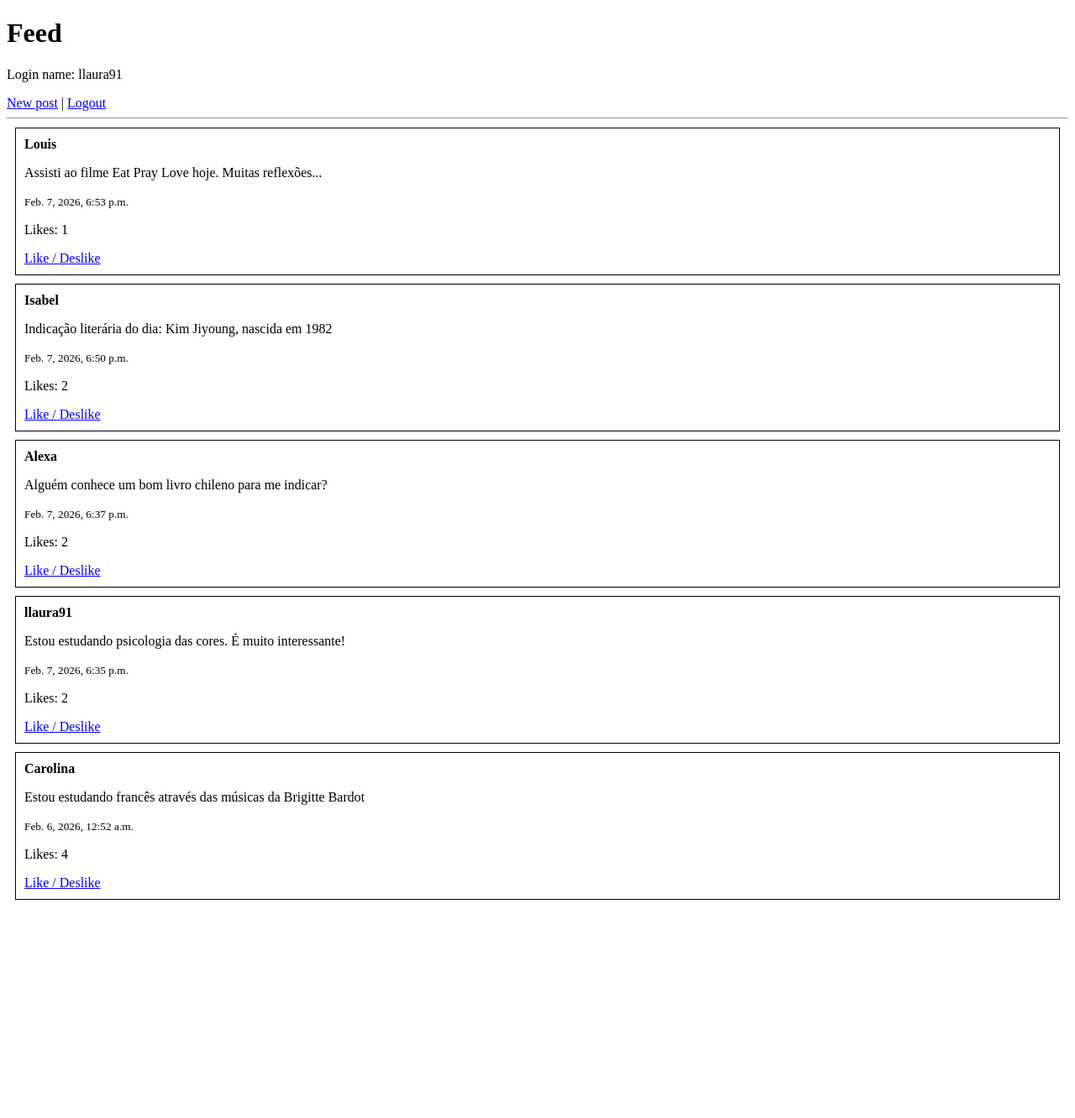
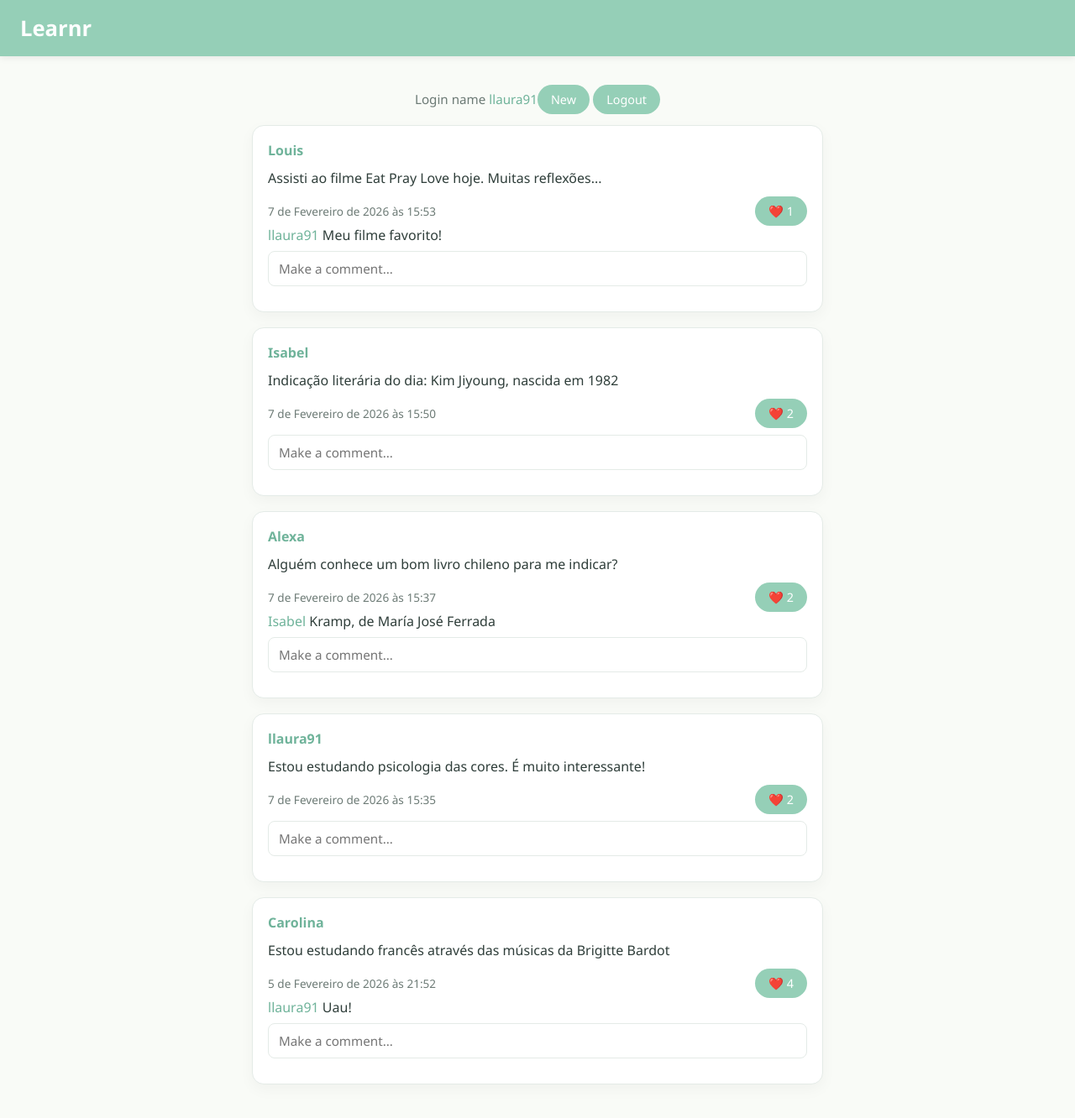
Before and after one commit to llaura91/Learnr, a Django app: page / in a window 1280 px wide. Shown: the whole page at 84% size. Before the commit the page ends 1072 px from the top, so only its background shows below. Run offline with Django 5.2, Linux system fonts and the light colour scheme; a user stored in the database is signed in; data comes from the database, SQL or seed files in the repository; both versions use the stored data as it was after the commit.

Commit message:
Primeiro commit

```diff
--- a/core/admin.py
+++ b/core/admin.py
@@ -1,4 +1,8 @@
 from django.contrib import admin
 from .models import Post
+from .models import Seguidor
+from .models import Comentario
 
 admin.site.register(Post)
+admin.site.register(Seguidor)
+admin.site.register(Comentario)
--- a/core/models.py
+++ b/core/models.py
@@ -1,5 +1,16 @@
 from django.db import models
 from django.contrib.auth.models import User
+
+class Perfil(models.Model):
+    usuario = models.OneToOneField(User, on_delete=models.CASCADE, related_name="perfil")
+    bio = models.TextField(max_length=500, blank=True, default="")
+    foto = models.ImageField(upload_to="fotos_perfil/", null=True, blank=True)
+    criado_em = models.DateTimeField(auto_now_add=True)
+    atualizado_em = models.DateTimeField(auto_now=True)
+
+    def __str__(self):
+        return f"Perfil de {self.usuario.username}"
+
 
 class Post(models.Model):
     autor = models.ForeignKey(User, on_delete=models.CASCADE)
@@ -7,8 +18,29 @@ class Post(models.Model):
     criado_em = models.DateTimeField(auto_now_add=True)
     curtidas = models.ManyToManyField(User, related_name="curtidas", blank=True)
 
+    def __str__(self):
+        return f"{self.autor} - {self.texto[:20]}..."
+
     def total_curtidas(self):
         return self.curtidas.count()
 
+
+class Seguidor(models.Model):
+    seguidor = models.ForeignKey(User, on_delete=models.CASCADE, related_name="seguindo")
+    seguindo = models.ForeignKey(User, on_delete=models.CASCADE, related_name="seguidores")
+
+    class Meta:
+        unique_together = ('seguidor', 'seguindo')
+
     def __str__(self):
-        return f"{self.autor} - {self.texto[:20]}..."
+        return f"{self.seguidor} segue {self.seguindo}"
+
+
+class Comentario(models.Model):
+    autor = models.ForeignKey(User, on_delete=models.CASCADE)
+    post = models.ForeignKey(Post, on_delete=models.CASCADE, related_name="comentarios")
+    texto = models.TextField()
+    criado_em = models.DateTimeField(auto_now_add=True)
+
+    def __str__(self):
+        return f"Comment by {self.autor}"
--- /dev/null
+++ b/core/static/estilo.css
@@ -0,0 +1,204 @@
+:root {
+    --verde-principal: #95CFB7;
+    --verde-escuro: #6fb39a;
+    --amarelo-suave: #FFF7BD;
+    --fundo: #f9fbf7;
+    --card: #ffffff;
+    --texto-principal: #2f3e3a;
+    --texto-secundario: #6c7a75;
+    --borda: #e4ebe7;
+}
+
+
+* {
+    margin: 0;
+    padding: 0;
+    box-sizing: border-box;
+    font-family: "Segoe UI", Roboto, sans-serif;
+}
+
+body {
+    background: var(--fundo);
+    color: var(--texto-principal);
+}
+
+
+header {
+    background: var(--verde-principal);
+    padding: 16px 24px;
+    box-shadow: 0 2px 8px rgba(0,0,0,0.08);
+    position: sticky;
+    top: 0;
+    z-index: 10;
+}
+
+header h1 {
+    color: white;
+    font-size: 1.6rem;
+    font-weight: 600;
+}
+
+
+.container {
+    max-width: 720px;
+    margin: 40px auto;
+    padding: 0 20px;
+    justify-content: center;
+}
+
+
+.user-bar {
+    display: flex;
+    justify-content: center;
+    align-items: center;
+    margin-bottom: 20px;
+}
+
+.user-info {
+    color: var(--texto-secundario);
+    font-size: 0.95rem;
+}
+
+
+.button {
+    background: var(--verde-principal);
+    color: white;
+    padding: 8px 16px;
+    border-radius: 999px;
+    text-decoration: none;
+    font-size: 0.9rem;
+    font-weight: 500;
+    border: none;
+    cursor: pointer;
+    transition: 0.2s ease;
+}
+
+.button:hover {
+    background: var(--verde-escuro);
+}
+
+
+.post {
+    background: var(--card);
+    border-radius: 14px;
+    padding: 18px;
+    margin-bottom: 18px;
+    border: 1px solid var(--borda);
+    box-shadow: 0 6px 18px rgba(0,0,0,0.04);
+    transition: transform 0.15s ease, box-shadow 0.15s ease;
+}
+
+.post:hover {
+    transform: translateY(-2px);
+    box-shadow: 0 10px 24px rgba(0,0,0,0.06);
+}
+
+.post-header {
+    font-weight: 600;
+    color: var(--verde-escuro);
+    margin-bottom: 6px;
+}
+
+.post-header a {
+    color: var(--verde-escuro);
+    text-decoration: none;
+    font-weight: 600;
+    cursor: pointer;
+}
+
+.post-header a:hover {
+    color: var(--verde-principal);
+    text-decoration: underline;
+}
+
+.post-text {
+    font-size: 1rem;
+    margin: 10px 0;
+    line-height: 1.5;
+}
+
+.post-footer {
+    display: flex;
+    justify-content: space-between;
+    align-items: center;
+    font-size: 0.85rem;
+    color: var(--texto-secundario);
+    margin-top: 10px;
+}
+
+
+.form-card {
+    background: var(--card);
+    padding: 24px;
+    border-radius: 14px;
+    border: 1px solid var(--borda);
+    box-shadow: 0 6px 18px rgba(0,0,0,0.04);
+    max-width: 420px;
+    margin: 60px auto;
+}
+
+.form-card h2 {
+    margin-bottom: 15px;
+}
+
+input, textarea {
+    width: 100%;
+    padding: 10px 12px;
+    margin-bottom: 12px;
+    border-radius: 8px;
+    border: 1px solid var(--borda);
+    font-size: 0.95rem;
+}
+
+textarea {
+    min-height: 90px;
+    resize: vertical;
+}
+
+
+a {
+    color: var(--verde-escuro);
+    text-decoration: none;
+    font-weight: 500;
+}
+
+a:hover {
+    text-decoration: underline;
+}
+
+
+.profile-header {
+    text-align: center;
+    margin-bottom: 60px;
+}
+
+.profile-header h2 {
+    font-size: 1.8rem;
+    margin-bottom: 40px;
+    color: var(--texto-principal);
+}
+
+.profile-header .bio {
+    font-size: 1rem;
+    color: var(--texto-secundario);
+    line-height: 1.6;
+    margin-bottom: 48px;
+    max-width: 500px;
+    margin-left: auto;
+    margin-right: auto;
+}
+
+.seguidor-info {
+    font-size: 0.95rem;
+    color: var(--texto-secundario);
+    margin-bottom: 48px;
+}
+
+.profile-actions {
+    text-align: center;
+    margin-bottom: 60px;
+}
+
+.profile-actions .button {
+    display: inline-block;
+}
--- a/core/templates/feed.html
+++ b/core/templates/feed.html
@@ -1,35 +1,76 @@
 <!DOCTYPE html>
 <html>
 <head>
-    <title> Learnr </title>
+    <meta charset="utf-8">
+    <meta name="viewport" content="width=device-width, initial-scale=1.0">
+    <title>Feed - Learnr</title>
+    {% load static %}
+    <link rel="stylesheet" href="{% static 'estilo.css' %}">
 </head>
 <body>
-    <h1> Feed</h1>
+    <header>
+        <h1>Learnr</h1>
+    </header>
+
+    <div class="container">
+
+        <div class="user-bar">
+            {% if user.is_authenticated %}
+                <div class="user-info">
+                    Login name <strong><a href="{% url 'profile' user.id %}">{{ user.username }}</a></strong>
+                </div>
+                <div>
+                    <a class="button" href="/criar/">New</a>
+                    <a class="button" href="/logout/">Logout</a>
+                </div>
+            {% else %}
+                <div>
+                    <a class="button" href="/login/">Login</a>
+                    <a class="button" href="/cadastro/">Register</a>
+                </div>
+            {% endif %}
+        </div>
+
+        {% for post in posts %}
+            <div class="post">
+                <div class="post-header">
+                    <a href="{% url 'profile' post.autor.id %}">{{ post.autor }}</a>
+                </div>
+
+                <div class="post-text">
+                    {{ post.texto }}
+                </div>
+
+                <div class="post-footer">
+                    <span>{{ post.criado_em }}</span>
 
                     {% if user.is_authenticated %}
-        <p>Login name: {{ user.username }}</p>
-        <a href="/criar/">New post</a> |
-        <a href="/logout/">Logout</a>
+                        <a class="button" href="{% url 'like_post' post.id %}">
+                            ❤️ {{ post.curtidas.count }}
+                        </a>
                     {% else %}
-        <a href="/login/">Login</a> |
-        <a href="/cadastro/">Registration</a>
+                        <span>❤️ {{ post.curtidas.count }}</span>
                     {% endif %}
+                </div>
 
-    <hr>
-
-    {% for post in posts %}
-        <div style="border:1px solid black; margin:10px; padding:10px;">
-            <strong>{{ post.autor }}</strong>
-            <p>{{ post.texto }}</p>
-            <small>{{ post.criado_em }}</small>
-            <p>Likes: {{ post.total_curtidas }}</p>
+                <div class="comments-section">
+                    {% for comentario in post.comentarios.all %}
+                        <p>
+                            <a href="{% url 'profile' comentario.autor.id %}"">{{ comentario.autor }}</a> {{ comentario.texto }}
+                        </p>
+                    {% endfor %}
 
                     {% if user.is_authenticated %}
-                <a href="/curtir/{{ post.id }}/">Like / Deslike</a>
+                        <form method="post" action="{% url 'coment_post' post.id %}" style="margin-top: 8px;">
+                            {% csrf_token %}
+                            <input type="text" name="texto" placeholder="Make a comment..."">
+                        </form>
                     {% endif %}
                 </div>
+            </div>
         {% empty %}
-        <p>No post yet.</p>
+            <p>No posts yet.</p>
         {% endfor %}
+    </div>
 </body>
 </html>
--- a/core/urls.py
+++ b/core/urls.py
@@ -8,4 +8,8 @@ urlpatterns = [
     path("logout/", views.logout_view, name="logout"),
     path("criar/", views.criar_post, name="create_post"),
     path("curtir/<int:post_id>/", views.curtir_post, name="like_post"),
+    path("perfil/<int:user_id>/", views.perfil, name="profile"),
+    path("editar-perfil/", views.editar_perfil, name="edit_profile"),
+    path("seguir/<int:user_id>/", views.seguir_usuario, name="follow_user"),
+    path("comentar/<int:post_id>/", views.comentar_post, name="coment_post"),
 ]
--- a/core/views.py
+++ b/core/views.py
@@ -2,7 +2,7 @@ from django.shortcuts import render, redirect, get_object_or_404
 from django.contrib.auth import login, logout, authenticate
 from django.contrib.auth.models import User
 from django.contrib.auth.decorators import login_required
-from .models import Post
+from .models import Post, Seguidor, Comentario, Perfil
 
 
 def feed(request):
@@ -16,7 +16,7 @@ def cadastro(request):
         password = request.POST["password"]
 
         if User.objects.filter(username=username).exists():
-            return render(request, "cadastro.html", {"erro": "User already exists"})
+            return render(request, "cadastro.html", {"erro": "Username taken"})
 
         user = User.objects.create_user(username=username, password=password)
         login(request, user)
@@ -66,12 +66,75 @@ def curtir_post(request, post_id):
 
     return redirect("feed")
 
+
 @login_required
-def excluir_post(request, post_id):
+def seguir_usuario(request, user_id):
+    usuario = get_object_or_404(User, id=user_id)
+
+    if usuario != request.user:
+        relacao = Seguidor.objects.filter(seguidor=request.user, seguindo=usuario)
+
+        if relacao.exists():
+            relacao.delete()
+        else:
+            Seguidor.objects.create(seguidor=request.user, seguindo=usuario)
+
+    return redirect("profile", user_id=user_id)
+
+
+def perfil(request, user_id):
+    usuario = get_object_or_404(User, id=user_id)
+    posts = Post.objects.filter(autor=usuario).order_by("-criado_em")
+
+    seguidores = Seguidor.objects.filter(seguindo=usuario).count()
+    seguindo = Seguidor.objects.filter(seguidor=usuario).count()
+
+    seguindo_usuario = False
+    if request.user.is_authenticated:
+        seguindo_usuario = Seguidor.objects.filter(
+            seguidor=request.user,
+            seguindo=usuario
+        ).exists()
+
+    perfil, _ = Perfil.objects.get_or_create(usuario=usuario)
+
+    context = {
+        "usuario": usuario,
+        "perfil": perfil,
+        "posts": posts,
+        "seguidores": seguidores,
+        "seguindo": seguindo,
+        "seguindo_usuario": seguindo_usuario,
+    }
+
+    return render(request, "perfil.html", context)
+
+
+@login_required
+def editar_perfil(request):
+    perfil, _ = Perfil.objects.get_or_create(usuario=request.user)
+
+    if request.method == "POST":
+        bio = request.POST.get("bio", "")
+        perfil.bio = bio
+
+        perfil.save()
+        return redirect("profile", user_id=request.user.id)
+
+    context = {"perfil": perfil}
+    return render(request, "editar_perfil.html", context)
+
+
+@login_required
+def comentar_post(request, post_id):
     post = get_object_or_404(Post, id=post_id)
 
-    if request.user == post.autor:
-        post.delete()
-        return redirect("feed")
-    else:
-        return render(request, "feed.html", {"erro": "You cannot delete this post."})
+    if request.method == "POST":
+        texto = request.POST["texto"]
+        Comentario.objects.create(
+            autor=request.user,
+            post=post,
+            texto=texto
+        )
+
+    return redirect("feed")
```
Also changed, not shown: core/templates/cadastro.html (+18 -5 lines), core/templates/criar_post.html (+27 -8 lines), core/templates/editar_perfil.html (added, +31 -0 lines), core/templates/login.html (+18 -6 lines), core/templates/perfil.html (added, +84 -0 lines), learnr/settings.py (+8 -3 lines), core/migrations/0002_comentario_perfil_seguidor.py (added), core/migrations/0003_alter_seguidor_unique_together.py (added), db.sqlite3, 1 other file. Lines whose indentation alone changed are shown as unchanged.
